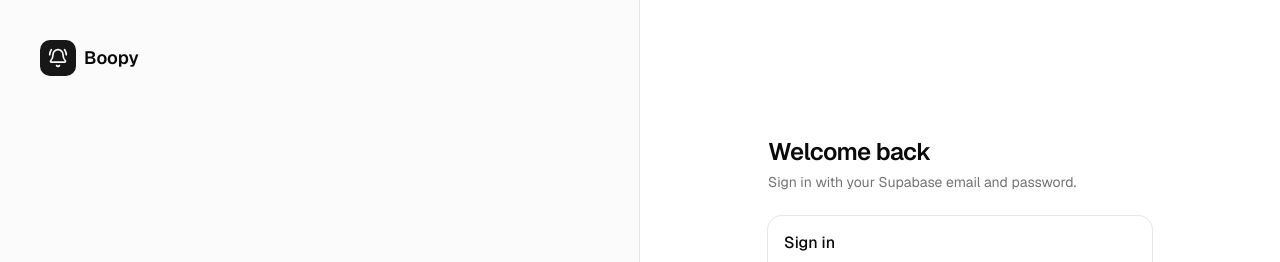
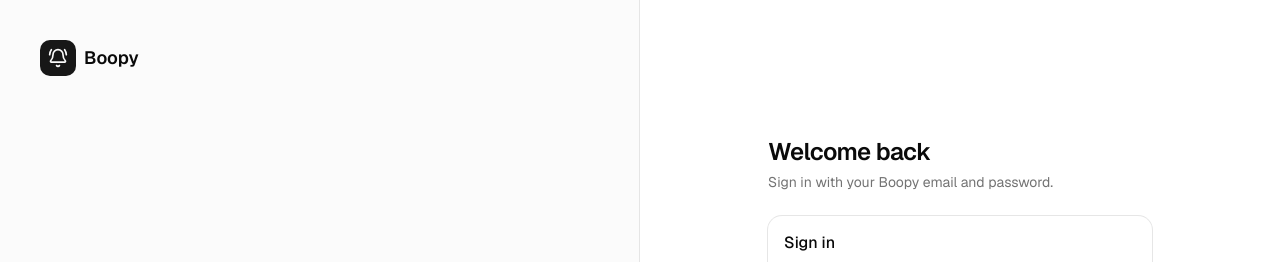
Before and after one commit to Thinqer-HQ/boopy, a Next.js app: page /login in a window 1280 px wide. Shown: the top 262 px of the page. Built offline with nearby package versions, Linux system fonts and the light colour scheme; no server answers.

Commit message:
update login text

```diff
--- a/src/app/login/page.tsx
+++ b/src/app/login/page.tsx
@@ -148,7 +148,7 @@ export default function LoginPage() {
           <div className="flex flex-col space-y-1 text-center lg:text-left">
             <h1 className="font-heading text-2xl font-semibold tracking-tight">Welcome back</h1>
             <p className="text-muted-foreground text-sm">
-              Sign in with your Supabase email and password.
+              Sign in with your Boopy email and password.
             </p>
           </div>
 
```
